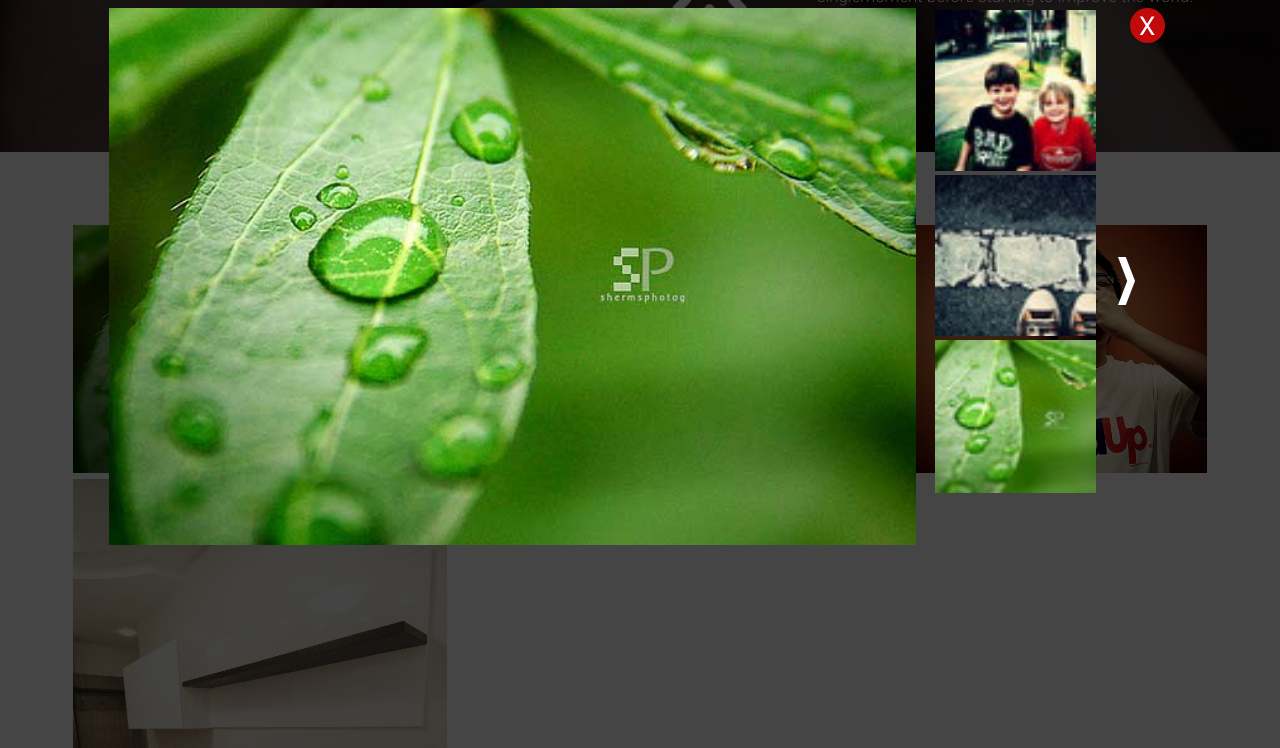
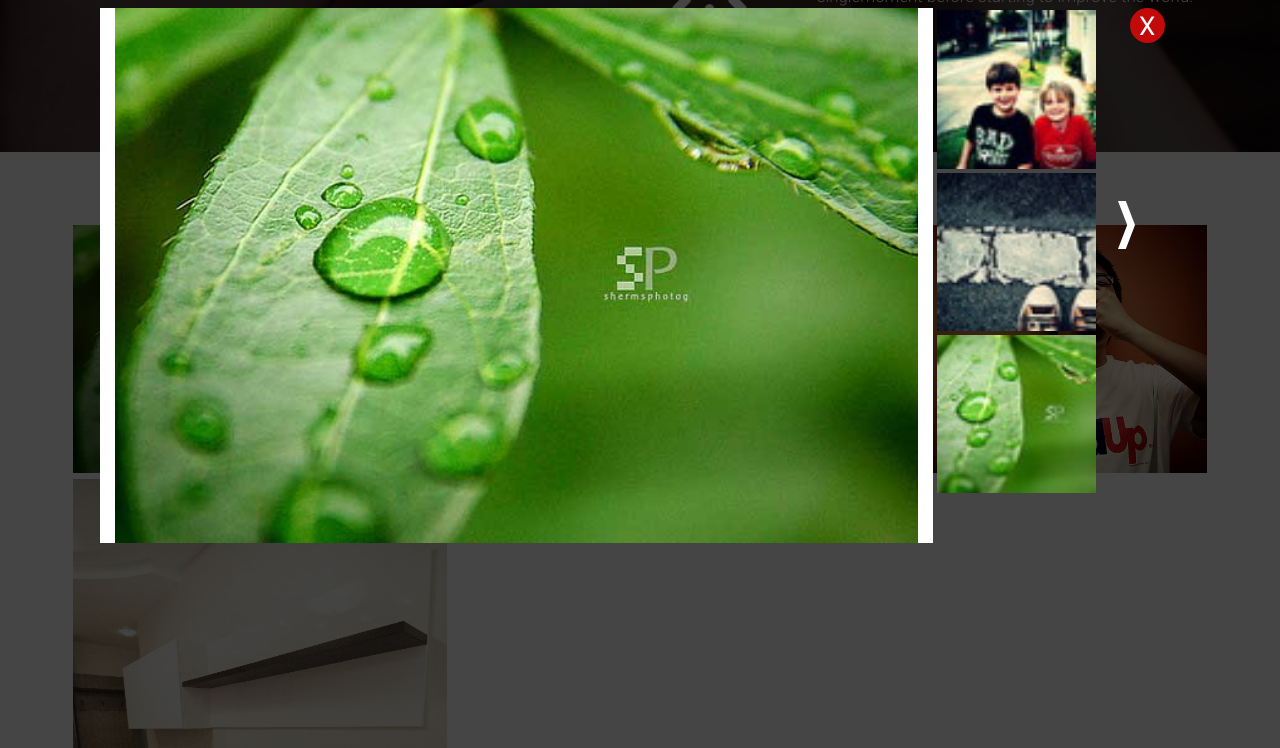
Before and after one commit to GRuslan/kitchens.github.io, a plain HTML site: page index.html in a window 1280 px wide. Both pictures are taken after a click on the picture 260 px from the left and 2548 px from the top of the page. Shown: the part 2200-2948 px from the top of the page. Drawn offline with Linux system fonts and the light colour scheme.

Commit message:
add white background and fixed size image gallery

```diff
--- a/css/style.css
+++ b/css/style.css
@@ -2777,8 +2777,18 @@ article > div {
 }
 
 .largeImage {
-    padding-left: 9px;
-    width: 100%;
+    display: block;
+    max-width: 100%;
+    margin: auto;
+    position: relative;
+}
+
+.gallery .col-md-11 .col-md-10 {
+    background-color: white;
+}
+
+.gallery .col-md-11 {
+    padding-left: 30px;
 }
 
 .gallery .thumbs {
@@ -2855,6 +2865,7 @@ img.start {
     transform: rotate(180deg)
 }
 
+
 @media(max-width: 970px) {
     .gallery .thumbs {
         overflow-x: scroll;
--- a/js/gallery.js
+++ b/js/gallery.js
@@ -2,9 +2,10 @@ $(".start").click(function(event) {
     var maxGallery = 4;
     var mainImg = $(event.target);
     var parentGallery = mainImg.parent();
-    var currentGallery, currentTrumbs, quantityPhotos, galleryImg, largeImage, largeImageHeight,nextGallery;
+    var currentGallery, currentTrumbs, quantityPhotos, galleryImg, largeImage, largeImageHeight,nextGallery, preveousGallery;
     var numberGallery = mainImg.attr("src").replace('images/big/', '').replace('/(1).jpg', '');
-    var topCurrentGallery = $(window).scrollTop() + ($(window).height() * 0.075);
+    var windowHeight = $(window).height();
+    var topCurrentGallery = $(window).scrollTop() + (windowHeight * 0.075);
 
     renderGallery(numberGallery);
 
@@ -29,11 +30,32 @@ $(".start").click(function(event) {
         fillSmallImages(currentGallery, false);
 
         nextGallery = $("#nextGallery");
+
+        addEventsImages();
+
+   /*     setTimeout(createLinksGallery, 100);
+        setTimeout(eventListen,300);*/
+    }
+
+    function addEventsImages() {
         largeImage = $('.largeImage');
-        largeImageHeight = largeImage.height();
+        largeImage.css({"max-height": (windowHeight * 0.8)});
+        var timer =  0;
 
-        setTimeout(createLinksGallery, 200);
-        setTimeout(eventListen,300);
+        var timerId = setTimeout(function tick() {
+          if(+largeImage.width() > 0) {
+             createLinksGallery();
+             eventListen();
+          }
+
+          else if(timer > 2000) {
+            alert("ne robit");
+          }
+          else {
+             timer += 10;
+             timerId = setTimeout(tick, 10);
+          }
+        }, 10);
     }
 
     function createLinksGallery() {
@@ -41,13 +63,23 @@ $(".start").click(function(event) {
         /*logic created links next or preveous*/
 
         nextGallery = $("#nextGallery");
+        preveousGallery = $("#preveousGallery");
+        largeImage = $('.largeImage');
         largeImageHeight = $('.largeImage').height();
+
+        if(largeImage.width() > largeImage.height()){
+            largeImage.css({"width": "100%"});
+        }
+
+        else {
+            largeImage.css({"height": "100%"});
+        }
 
         if (nextGallery.length && numberGallery < maxGallery) {
             return null;
         } else if ((+numberGallery == maxGallery) && (nextGallery.length)) {
             nextGallery.remove();
-        } else if (+numberGallery == maxGallery) {
+        } else if (+numberGallery == maxGallery && (preveousGallery.length)) {
             createPreveousStrilka(currentGallery);
         } else if (+numberGallery == 1) {
             createNextLink(currentGallery);
@@ -102,8 +134,7 @@ $(".start").click(function(event) {
             $(".gallery .container").remove();
             renderGalleryContainer(currentGallery, numberGallery);
             fillSmallImages(currentGallery, false,true);
-            createLinksGallery();
-            eventListen();
+            addEventsImages();
 
         });
 
@@ -114,7 +145,7 @@ $(".start").click(function(event) {
             renderGalleryContainer(currentGallery, numberGallery);
             fillSmallImages(currentGallery, true ,false);
             createLinksGallery();
-            eventListen();
+            addEventsImages();
 
         });
 
```
